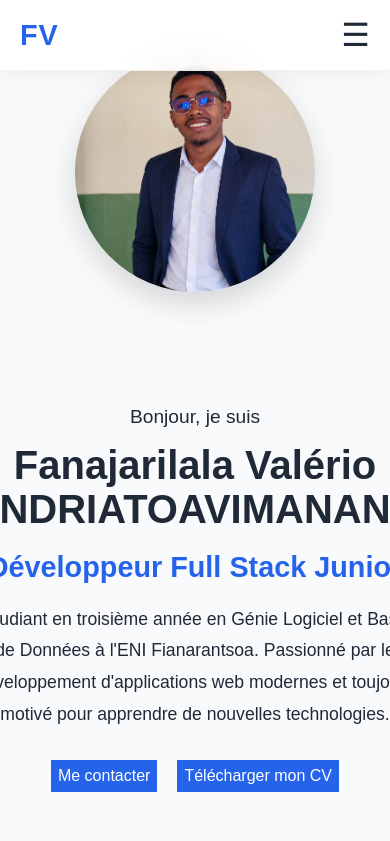
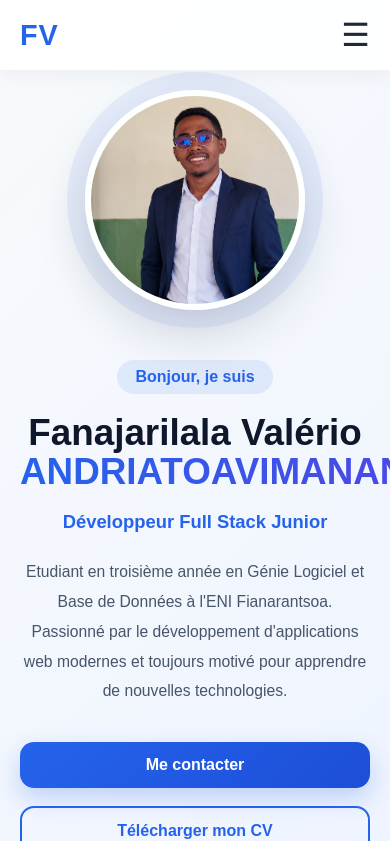
Before and after one commit to Fanajaval/mon-portfolio, a React app: page / in a window 390 px wide. Shown: the top 841 px of the page. Built offline with nearby package versions, Linux system fonts and the light colour scheme; the HTML template or start-up script is replaced by a standard one.

Commit message:
amélioration hero

```diff
--- a/src/components/Hero.jsx
+++ b/src/components/Hero.jsx
@@ -22,22 +22,15 @@ function Hero() {
           Bonjour, je suis
         </motion.p>
 
-        <motion.h1 className="hero-title"
-        initial={{
-          opacity: 0,
-          x: -200
-        }}
-        animate= {{
-          opacity: 1,
-          x: 0
-        }}
-        transition={{
-          duration: 1
-        }}
+        <motion.h1
+          className="hero-title"
+          initial={{ opacity: 0, x: -200 }}
+          animate={{ opacity: 1, x: 0 }}
+          transition={{ duration: 1 }}
         >
           Fanajarilala Valério
           <br />
-          ANDRIATOAVIMANANA
+          <span>ANDRIATOAVIMANANA</span>
         </motion.h1>
 
         <h2 className="hero-subtitle">
@@ -61,11 +54,11 @@ function Hero() {
           </motion.a>
 
           <motion.a href="/cv.pdf" className="btn-secondary" download
-          whileHover={{scale: 1.1}}
-          whileTap={{ scale: 0.9 }}
-          transition={{type: "spring",
-  stiffness: 100,
-  damping: 10}}>
+            whileHover={{scale: 1.1}}
+            whileTap={{ scale: 0.9 }}
+            transition={{type: "spring",
+            stiffness: 100,
+            damping: 10}}>
             Télécharger mon CV
           </motion.a>
         </div>
--- a/src/styles/Hero.css
+++ b/src/styles/Hero.css
@@ -2,99 +2,186 @@
   min-height: 100vh;
   display: flex;
   align-items: center;
-  justify-content: center;
-  gap: 80px;
+  justify-content: space-between;
+  gap: 260px;
+
+  padding: 120px 8% 80px;
+  background: linear-gradient(135deg, #f8fafc 0%, #eef4ff 100%);
 }
 
 .hero-content {
-  text-align: center;
+  flex: 1;
+  max-width: 650px;
 }
 
 .hero-greeting {
-  font-size: 1.2rem;
-  margin-bottom: 15px;
+  display: inline-block;
+  font-size: 1rem;
+  font-weight: 600;
+  color: #2563eb;
+
+  background: rgba(37, 99, 235, 0.1);
+  padding: 8px 18px;
+  border-radius: 999px;
+
+  margin-bottom: 20px;
 }
 
 .hero-title {
-  font-size: 3rem;
-  line-height: 1.1;
+  font-size: clamp(2.5rem, 6vw, 4.5rem);
+  line-height: 1.05;
+  font-weight: 800;
+
   margin-bottom: 20px;
+  color: #0f172a;
 }
 
+.hero-title span {
+  background: linear-gradient(90deg, #2563eb, #4f46e5);
+  -webkit-background-clip: text;
+  background-clip: text;
+  color: transparent;
+  -webkit-text-fill-color: transparent;
+}
+
+
 .hero-subtitle {
-  color: var(--primary-color);
-  font-size: 1.8rem;
-  margin-bottom: 20px;
+  font-size: 1.4rem;
+  font-weight: 700;
+  color: #2563eb;
+  margin-bottom: 24px;
 }
 
 .hero-description {
-  font-size: 1.1rem;
-  max-width: 700px;
-  line-height: 1.8;
-  margin-bottom: 30px;
+  font-size: 1.05rem;
+  color: #475569;
+  line-height: 1.9;
+  margin-bottom: 36px;
 }
 
 .hero-buttons {
   display: flex;
-  gap: 20px;
-  justify-content: center;
+  gap: 18px;
+  flex-wrap: wrap;
 }
 
 .hero-buttons a {
   text-decoration: none;
-  transition: transform 0.3s ease;
-  background-color: var(--primary-color);
-  color: var(--white);
-  padding: 7px;
+  font-weight: 600;
+  padding: 14px 28px;
+  border-radius: 14px;
+  transition: all 0.3s ease;
 }
 
-.hero-buttons a:hover {
-  transform: scale(1.05);
-  box-shadow: 0 12px 30px rgba(0, 0, 0, 0.15);
+.btn-primary {
+  background: linear-gradient(135deg, #2563eb, #1d4ed8);
+  color: #ffffff;
+  box-shadow: 0 10px 25px rgba(37, 99, 235, 0.25);
 }
 
-/*photo de profil*/
+.btn-primary:hover {
+  transform: translateY(-2px);
+  box-shadow: 0 16px 35px rgba(37, 99, 235, 0.35);
+}
+
+.btn-secondary {
+  border: 2px solid #2563eb;
+  color: #2563eb;
+  background: transparent;
+}
+
+.btn-secondary:hover {
+  background: #2563eb;
+  color: #ffffff;
+  transform: translateY(-2px);
+}
+
+.hero-image {
+  flex: 1;
+  display: flex;
+  justify-content: center;
+  align-items: center;
+}
+
 .profile-image {
-  width: 320px;
-  height: 320px;
+  width: 340px;
+  height: 340px;
   object-fit: cover;
   border-radius: 50%;
-  box-shadow: 0 12px 30px rgba(0, 0, 0, 0.15);
+
+  border: 6px solid rgba(255, 255, 255, 0.9);
+
+  box-shadow:
+    0 20px 50px rgba(15, 23, 42, 0.18),
+    0 0 0 18px rgba(37, 99, 235, 0.08);
+
+  animation: float 5s ease-in-out infinite;
   transition: transform 0.3s ease;
 }
 
 .profile-image:hover {
-  transform: scale(1.05);
+  transform: scale(1.04);
 }
 
-@media (max-width: 768px) {
+@keyframes float {
+  0%   { transform: translateY(0px); }
+  50%  { transform: translateY(-12px); }
+  100% { transform: translateY(0px); }
+}
 
+/*tablette */
+@media (max-width: 992px) {
   .hero {
-    flex-direction: column;
+    flex-direction: column-reverse;
     text-align: center;
-    padding: 40px 20px;
+    padding-top: 110px;
   }
 
   .hero-content {
-    order: 2;
-  }
-
-  .hero-image {
-    order: 1;
-    margin-bottom: 30px;
+    max-width: 100%;
   }
 
   .hero-buttons {
     justify-content: center;
-    flex-wrap: wrap;
+  }
+
+  .profile-image {
+    width: 280px;
+    height: 280px;
+  }
+}
+
+/*téléphone */
+@media (max-width: 576px) {
+  .hero {
+    gap: 40px;
+    padding: 100px 20px 60px;
   }
 
   .hero-title {
-    font-size: 2.5rem;
+    font-size: 2.3rem;
+  }
+
+  .hero-subtitle {
+    font-size: 1.15rem;
+  }
+
+  .hero-description {
+    font-size: 0.98rem;
+  }
+
+  .hero-buttons {
+    flex-direction: column;
+    align-items: stretch;
+  }
+
+  .hero-buttons a {
+    width: 100%;
+    text-align: center;
   }
 
   .profile-image {
-    width: 240px;
-    height: 240px;
+    width: 220px;
+    height: 220px;
   }
 }
```
